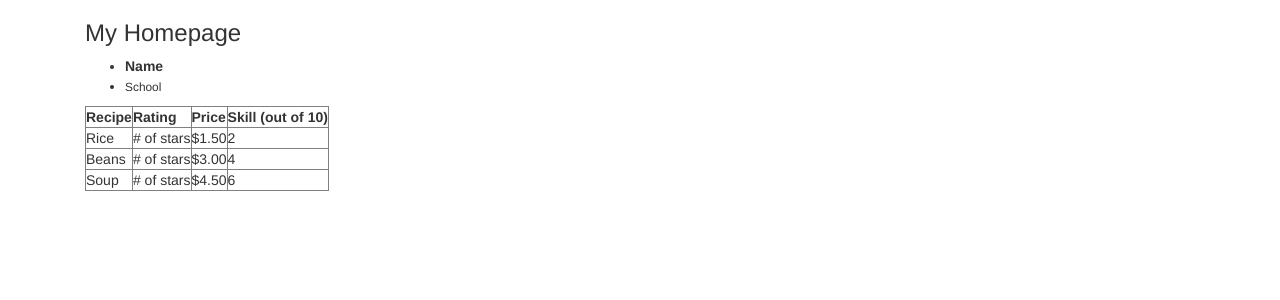
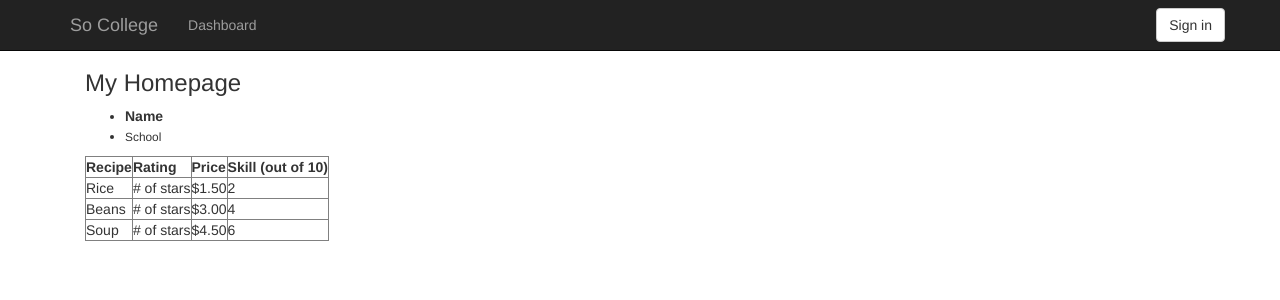
Before and after one commit to austinheimark/SoCollege, a Flask app: page /dashboard in a window 1280 px wide. Shown: the top 300 px of the page. Run offline with Flask 2, Linux system fonts and the light colour scheme; some libraries are stand-ins or nearby versions.

Commit message:
Navbar prototype

```diff
--- a/templates/layout.html
+++ b/templates/layout.html
@@ -1,10 +1,28 @@
 <!DOCTYPE html>
 <html>
 <head>
+	<meta name="viewport" content="width=device-width, initial-scale=1.0">
 	<link href="//netdna.bootstrapcdn.com/bootstrap/3.0.0/css/bootstrap.min.css" rel="stylesheet">
 	<title>{% if page %}{{page}}&nbsp;&ndash;&nbsp;{% endif %}So College</title>
 </head>
-<body>
+<body style="padding-top: 50px;">
+<nav class="navbar navbar-inverse navbar-fixed-top" role="navigation"><div class="container">
+	<div class="navbar-header">
+		<button type="button" class="navbar-toggle" data-toggle="collapse" data-target=".navbar-collapse">
+			<span class="sr-only">Toggle navigation</span>
+			<span class="icon-bar"></span>
+			<span class="icon-bar"></span>
+			<span class="icon-bar"></span>
+		</button>
+		<a class="navbar-brand" href="{{ url_for('home') }}">So College</a>
+	</div><!--/.navbar-header-->
+	<div class="collapse navbar-collapse">
+		<ul class="nav navbar-nav">
+			<li><a href="{{ url_for('dashboard') }}">Dashboard</a></li>
+		</ul>
+		<a class="btn btn-default navbar-btn navbar-right" href="{{ url_for('signin') }}">Sign in</a>
+	</div><!--/.navbar-collapse-->
+</div></nav>
 <div class="container">
 {% with messages = get_flashed_messages() %}
 	{% if messages %}{% for message in messages %}<div class="alert alert-info">{{ message }}</div>{% endfor %}{% endif %}
@@ -13,6 +31,7 @@
 {% endblock %}
 </div>
 <!--JavaScript at the bottom for faster loading-->
+<script src="//code.jquery.com/jquery-2.0.3.min.js"></script>
 <script src="//netdna.bootstrapcdn.com/bootstrap/3.0.0/js/bootstrap.min.js"></script>
 </body>
 </html>
```
